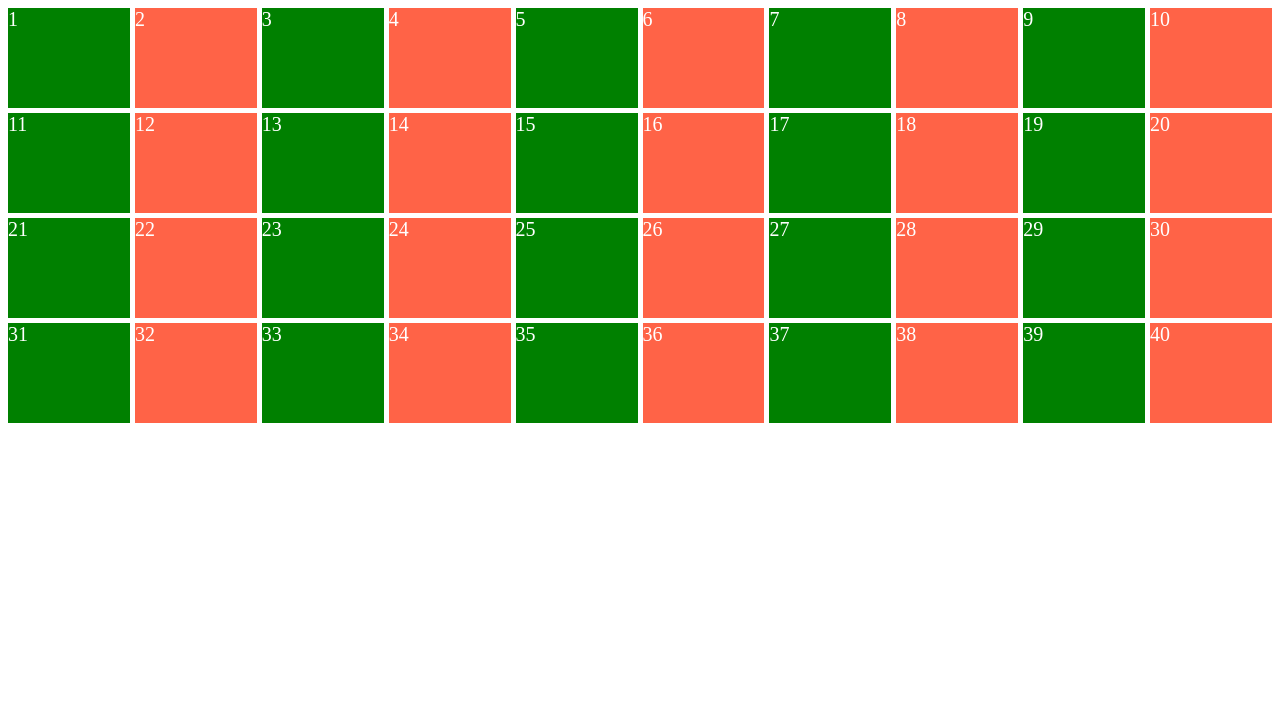
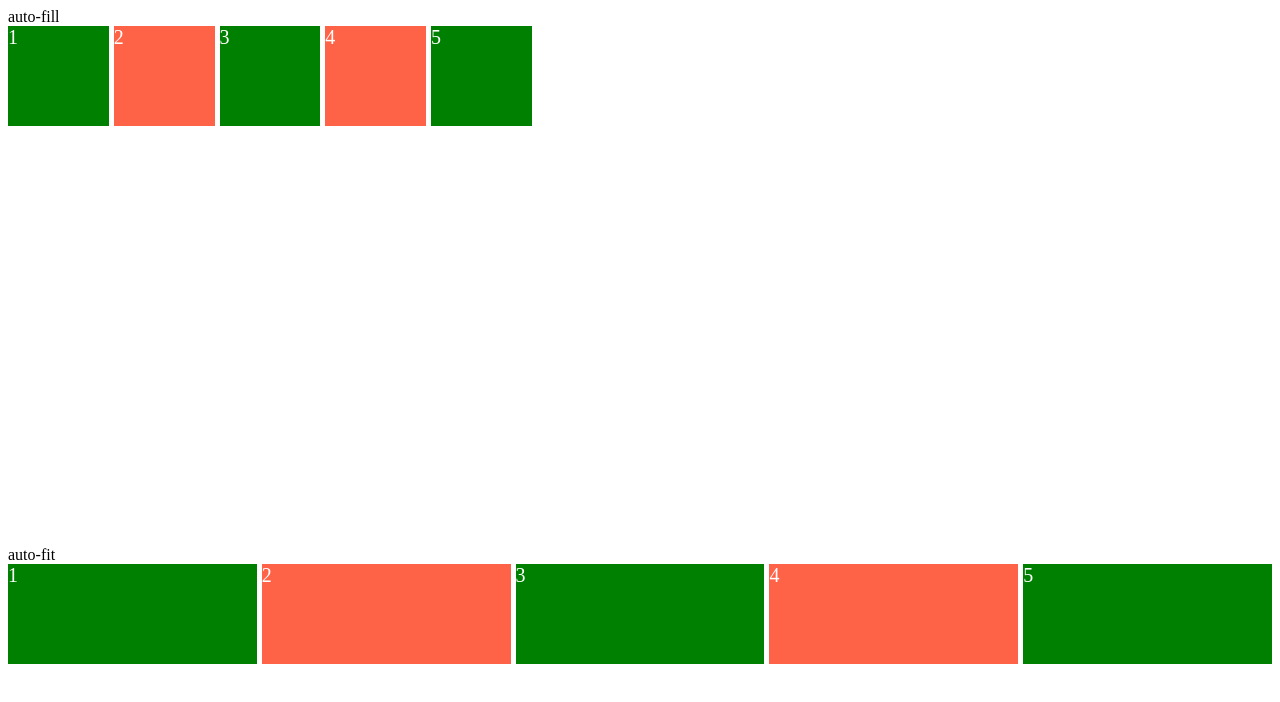
Before and after one commit to sangseophwang/HTML-CSS_Practice, a plain HTML site: page css_layout_practice/2_Grid/index.html in a window 1280 px wide. Drawn offline with Linux system fonts and the light colour scheme.

Commit message:
Grid: auto-fill / auto-fit

```diff
--- a/css_layout_practice/2_Grid/index.html
+++ b/css_layout_practice/2_Grid/index.html
@@ -8,47 +8,21 @@
     <title>CSS Layout - Grid</title>
   </head>
   <body>
+    auto-fill
     <div class="grid">
       <div class="item">1</div>
       <div class="item">2</div>
       <div class="item">3</div>
       <div class="item">4</div>
       <div class="item">5</div>
-      <div class="item">6</div>
-      <div class="item">7</div>
-      <div class="item">8</div>
-      <div class="item">9</div>
-      <div class="item">10</div>
-      <div class="item">11</div>
-      <div class="item">12</div>
-      <div class="item">13</div>
-      <div class="item">14</div>
-      <div class="item">15</div>
-      <div class="item">16</div>
-      <div class="item">17</div>
-      <div class="item">18</div>
-      <div class="item">19</div>
-      <div class="item">20</div>
-      <div class="item">21</div>
-      <div class="item">22</div>
-      <div class="item">23</div>
-      <div class="item">24</div>
-      <div class="item">25</div>
-      <div class="item">26</div>
-      <div class="item">27</div>
-      <div class="item">28</div>
-      <div class="item">29</div>
-      <div class="item">30</div>
-      <div class="item">31</div>
-      <div class="item">32</div>
-      <div class="item">33</div>
-      <div class="item">34</div>
-      <div class="item">35</div>
-      <div class="item">36</div>
-      <div class="item">37</div>
-      <div class="item">38</div>
-      <div class="item">39</div>
-      <div class="item">40</div>
+    </div>
+    auto-fit
+    <div class="grid">
+      <div class="item">1</div>
+      <div class="item">2</div>
+      <div class="item">3</div>
+      <div class="item">4</div>
+      <div class="item">5</div>
     </div>
   </body>
 </html>
--- a/css_layout_practice/2_Grid/styles.css
+++ b/css_layout_practice/2_Grid/styles.css
@@ -1,10 +1,17 @@
 .grid {
   display: grid;
   gap: 5px;
-  grid-template-columns: repeat(10, minmax(40px, 1fr));
-  grid-template-rows: repeat(4, 100px);
+  grid-template-rows: repeat(5, 100px);
   color: white;
   font-size: 20px;
+}
+
+.grid:first-child {
+  grid-template-columns: repeat(auto-fill, minmax(100px, 1fr));
+}
+
+.grid:last-child {
+  grid-template-columns: repeat(auto-fit, minmax(100px, 1fr));
 }
 
 .item:nth-child(odd) {
@@ -57,3 +64,9 @@
 
 /*  minmax를 사용해 화면 크기가 늘어나고 줄어들 때 최소, 최대 크기를 지정할 수
     있다. minmax( 최소 , 최대 ) 이렇게 작성해주면 된다. */
+
+/*  auto-fill은 늘어나면 지정한 크기만큼 빈 공간이 계속 생긴다. 그래서 박스를
+    추가하면 빈 공간에 추가가 된다. auto-fit은 현재 있는 박스들로 화면을 쭉
+    채운다. 그리고 새로운 박스가 추가되면 기존 요소들의 크기가 줄면서 새로운 요소를
+    추가한다. 정리하자면, auto-fill은 정확한 사이즈대로, auto-fit은 유동적인
+    사이즈에 사용하면 된다. */
```
